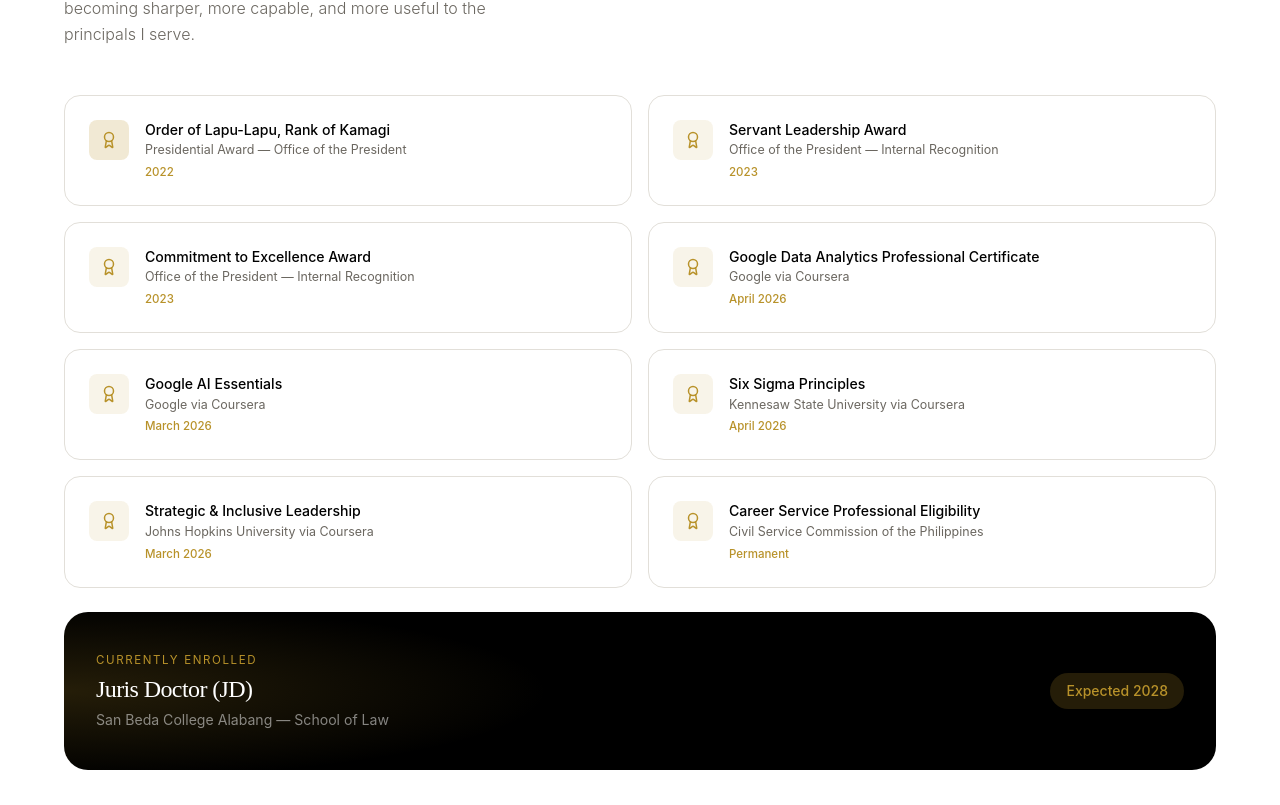
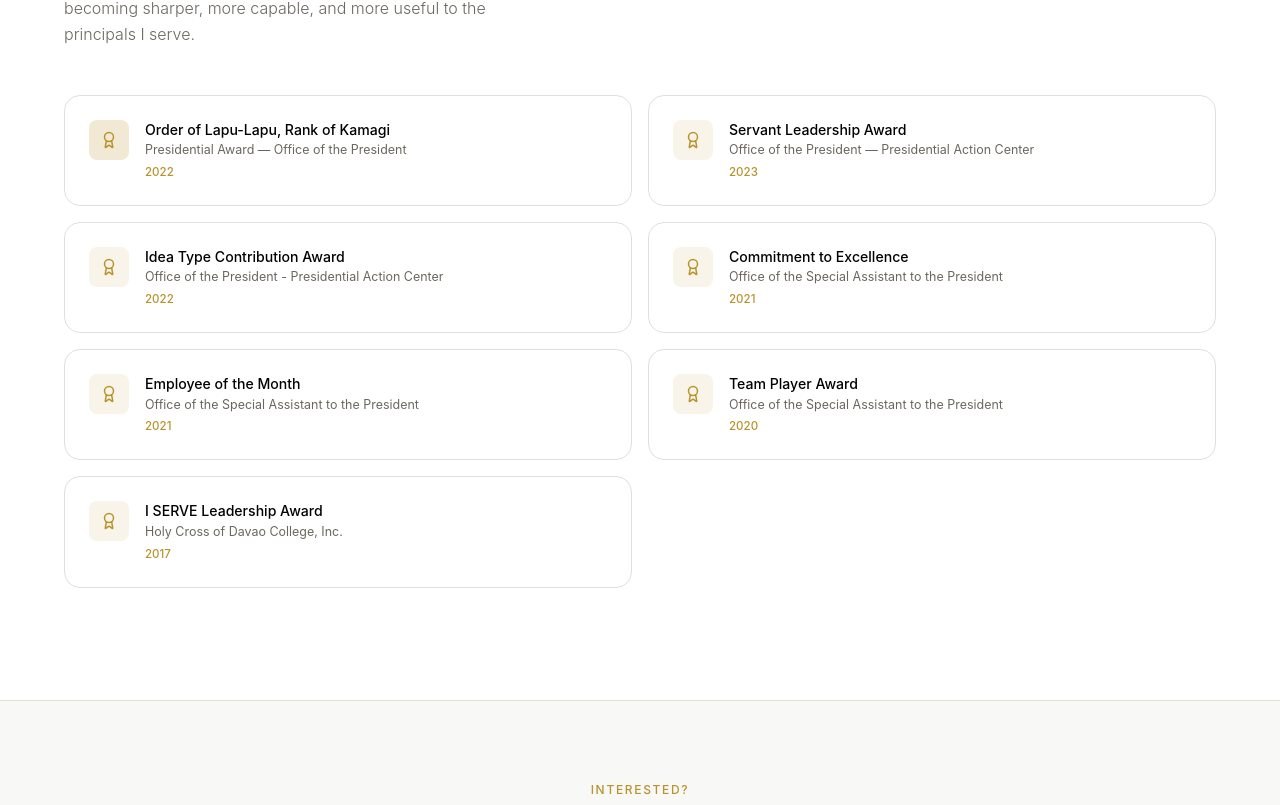
Before and after one commit to nikko-caharian/Nikko-s-Portfolio, a React (Vite) app: page /portfolio in a window 1280 px wide. Shown: the part 1795-2600 px from the top of the page. Built offline with nearby package versions, Linux system fonts and the light colour scheme.

Commit message:
Update Portfolio.tsx

```diff
--- a/src/pages/Portfolio.tsx
+++ b/src/pages/Portfolio.tsx
@@ -182,53 +182,35 @@ export default function Portfolio() {
             />
             <CertCard
               title="Servant Leadership Award"
-              org="Office of the President — Internal Recognition"
+              org="Office of the President — Presidential Action Center"
               date="2023"
             />
             <CertCard
-              title="Commitment to Excellence Award"
-              org="Office of the President — Internal Recognition"
-              date="2023"
+              title="Idea Type Contribution Award"
+              org="Office of the President - Presidential Action Center"
+              date="2022"
             />
             <CertCard
-              title="Google Data Analytics Professional Certificate"
-              org="Google via Coursera"
-              date="April 2026"
+              title="Commitment to Excellence"
+              org="Office of the Special Assistant to the President"
+              date="2021"
             />
             <CertCard
-              title="Google AI Essentials"
-              org="Google via Coursera"
-              date="March 2026"
+              title="Employee of the Month"
+              org="Office of the Special Assistant to the President"
+              date="2021"
             />
             <CertCard
-              title="Six Sigma Principles"
-              org="Kennesaw State University via Coursera"
-              date="April 2026"
+              title="Team Player Award"
+              org="Office of the Special Assistant to the President"
+              date="2020"
             />
             <CertCard
-              title="Strategic & Inclusive Leadership"
-              org="Johns Hopkins University via Coursera"
-              date="March 2026"
-            />
-            <CertCard
-              title="Career Service Professional Eligibility"
-              org="Civil Service Commission of the Philippines"
-              date="Permanent"
+              title="I SERVE Leadership Award"
+              org="Holy Cross of Davao College, Inc."
+              date="2017"
             />
           </div>
-
-          {/* JD Banner */}
-          <motion.div {...fadeIn} className="mt-6 relative bg-black rounded-[24px] px-8 py-10 flex flex-col md:flex-row items-center justify-between gap-6 overflow-hidden">
-            <div className="absolute inset-0 bg-[radial-gradient(ellipse_60%_80%_at_0%_50%,rgba(184,146,42,0.2)_0%,transparent_70%)] pointer-events-none" />
-            <div className="relative z-10">
-              <p className="text-[0.72rem] tracking-[0.14em] uppercase text-gold mb-1">Currently Enrolled</p>
-              <h3 className="font-display text-2xl text-white tracking-tight">Juris Doctor (JD)</h3>
-              <p className="text-white/50 text-[0.88rem] mt-1">San Beda College Alabang — School of Law</p>
-            </div>
-            <div className="relative z-10 text-right shrink-0">
-              <span className="inline-block px-4 py-2 rounded-full bg-gold/20 text-gold text-sm font-medium">Expected 2028</span>
-            </div>
-          </motion.div>
         </div>
       </section>
 
```
